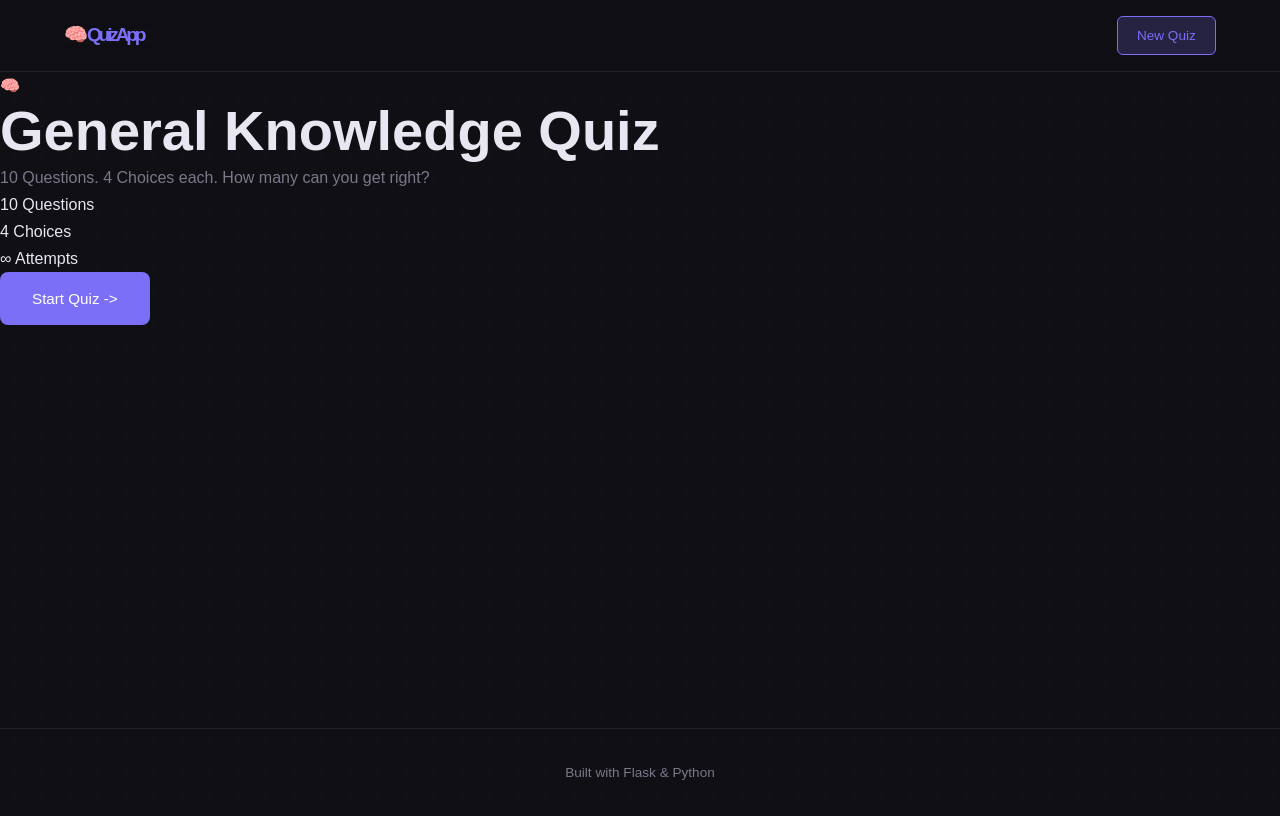
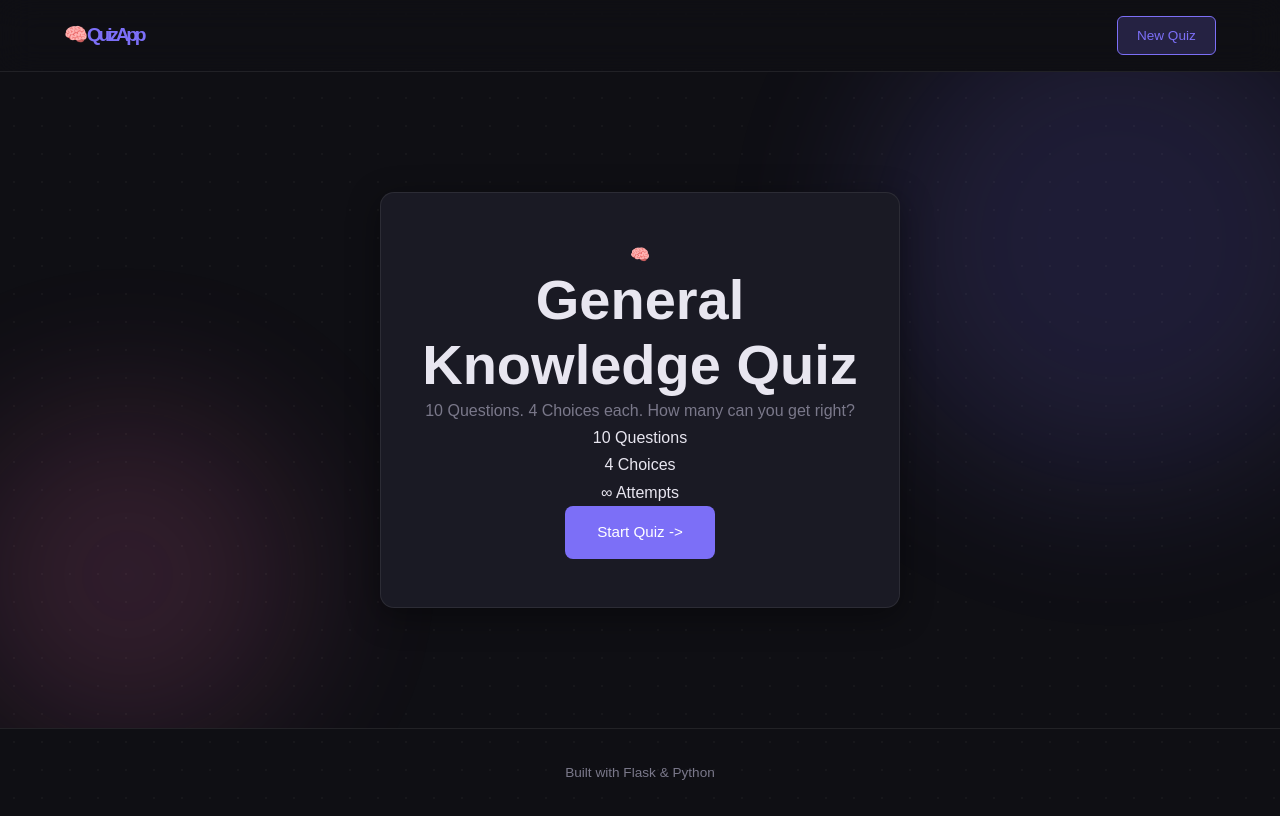
Before and after one commit to colin-182/FLASK_QUIZ, a Flask app: page / in a window 1280 px wide. Run offline with Flask 3, Linux system fonts and the light colour scheme.

Commit message:
section 6 and hero card added to style.css

```diff
--- a/static/css/style.css
+++ b/static/css/style.css
@@ -148,3 +148,54 @@ p {color: var(--muted); }
     display: flex;
     flex-direction: column;
 }
+
+/* section 6 - Home page/ hero */
+.hero {
+    flex: 1;
+    display: flex;
+    align-items: center;
+    justify-content: center;
+    padding: 4rem 5vw;
+    position: relative;
+    overflow: hidden;
+}
+
+.hero__blob {
+    position: absolute;
+    border-radius: 50%;
+    filter: blur(80px);
+    opacity: 0.15;
+    pointer-events: none;
+}
+.hero__blob--1 {
+    width: 500px; height: 500px;
+    background: var(--accent);
+    top: -10%; right: -5%;
+    animation: float 10s ease-in-out infinite alternate;
+}
+.hero__blob--2 {
+    width: 350px; height: 350px;
+    background: #f472b6;
+    bottom: -5%; left: -5%;
+    animation: float 14s ease-in-out infinite alternate-reverse;
+}
+
+@keyframes float {
+    form { transform: translate(0,0); }
+    to { transform: translate(30px, -20px); }
+}
+
+/* hero card */
+.hero__card {
+    position: relative;
+    z-index: 1;
+    background: var(--bg-2);
+    border: 1px solid var(--border);
+    border-radius: var(--radius);
+    padding: 3rem 2.5rem;
+    max-width: 520px;
+    width: 100%;
+    text-align: center;
+    box-shadow: var(--shadow);
+    animation: slideUp 0.6s ease both;
+}
```
